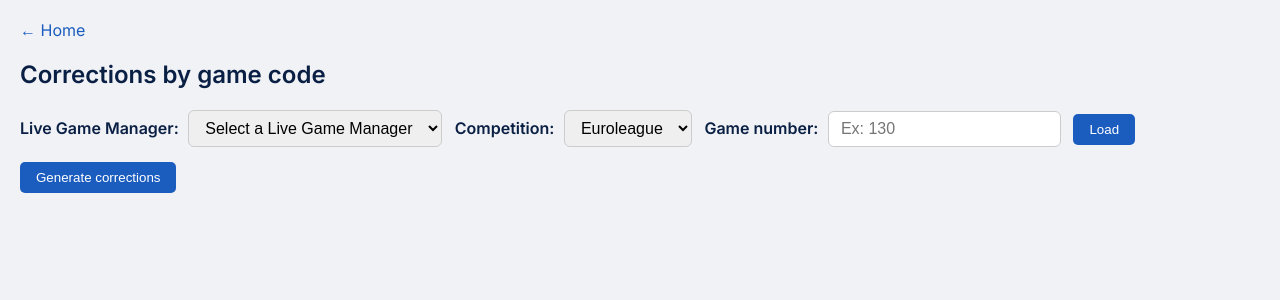
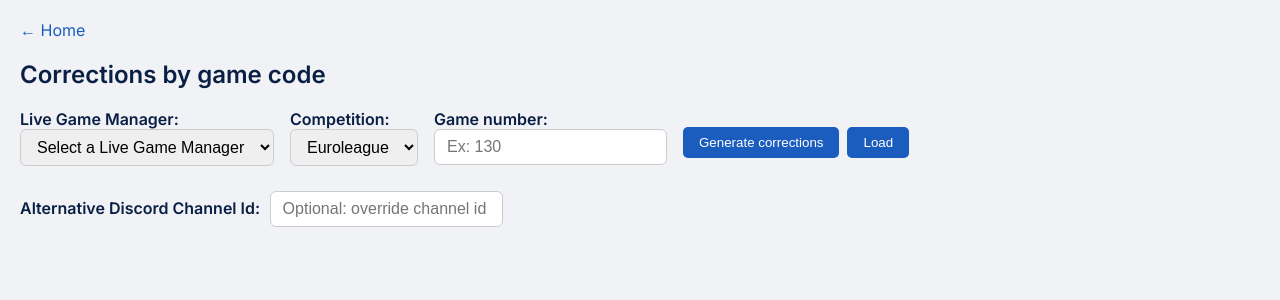
Before and after one commit to elvepo029/reports-automation, a Flask app: page /report-generator in a window 1280 px wide. Shown: the top 300 px of the page. Run offline with Flask 3, Linux system fonts and the light colour scheme; data comes from the database, SQL or seed files in the repository; both versions use the stored data as it was after the commit.

Commit message:
changing the way to process corrections and adding alternative discord channel id

```diff
--- a/app.py
+++ b/app.py
@@ -316,7 +316,13 @@ def api_logistics_counts():
 @app.route("/run-correction", methods=["POST"])
 def run_correction_route():
     try:
-        runCorrectionsProcessor()
+        data = request.get_json(silent=True) or {}
+        game_code = data.get("game_code")
+        alt_channel_id = data.get("alternative_channel_id")
+        if not game_code:
+            return jsonify({"status": "error", "message": "game_code is required"}), 400
+        # Positional args to be compatible with current runCorrectionsProcessor signature
+        runCorrectionsProcessor(game_code, alt_channel_id)
         return jsonify({"status": "ok"})
     except Exception as e:
         return jsonify({"status": "error", "message": str(e)}), 500
--- a/templates/report_generator.html
+++ b/templates/report_generator.html
@@ -51,6 +51,22 @@
   button {
     background: #1B5DBF; color: white; border: none; padding: 8px 16px;
     border-radius: 5px; cursor: pointer; transition: background 0.2s; margin-top: 5px;
+  }
+  /* Align header controls nicely in first row */
+  .top-controls {
+    display: flex;
+    flex-wrap: wrap;
+    align-items: center;
+    gap: 8px;
+  }
+  .top-controls > div {
+    display: flex;
+    flex-direction: column;
+    justify-content: center;
+  }
+  .top-controls button {
+    margin-top: 0;
+    align-self: center;
   }
   button:hover { background: #3A7DD3; }
   #status { font-weight: bold; margin-left: 10px; }
@@ -165,26 +181,44 @@
 <h2>Corrections by game code</h2>
 
 <!-- Live Game Manager, competition and game number selection -->
+<div class="field-group top-controls">
+  <div>
     <label>Live Game Manager:</label>
     <select id="live_game_manager_select">
       <option value="">Loading...</option>
     </select>
+  </div>
 
+  <div>
     <label>Competition:</label>
     <select id="competition">
       <option value="E">Euroleague</option>
       <option value="U">Eurocup</option>
     </select>
+  </div>
 
+  <div>
     <label>Game number:</label>
     <input id="match_num" placeholder="Ex: 130">
+  </div>
 
-<button onclick="loadData()">Load</button>
-<span id="status"></span>
-
+  <div>
     <button id="run-correction-btn" onclick="runCorrection()">
       Generate corrections
     </button>
+  </div>
+
+  <div>
+    <button onclick="loadData()">Load</button>
+  </div>
+
+  <span id="status"></span>
+</div>
+
+<div class="field-group">
+  <label>Alternative Discord Channel Id:</label>
+  <input id="alt_discord_channel_id" placeholder="Optional: override channel id">
+</div>
 
 <!-- Taula correccions -->
 <table id="table"></table>
@@ -888,7 +922,25 @@ function runCorrection() {
   btn.disabled = true;
   btn.innerText = "Running...";
 
-  fetch("/run-correction", { method: "POST" })
+  const comp = document.getElementById("competition").value;
+  const num = document.getElementById("match_num").value.trim();
+  if (!comp || !num) {
+    alert("Select a competition and enter the game number before generating corrections.");
+    btn.disabled = false;
+    btn.innerText = "Generate corrections";
+    return;
+  }
+  const gameCode = `${comp}2025_${num}`;
+  const altChannelId = (document.getElementById("alt_discord_channel_id")?.value || "").trim();
+
+  fetch("/run-correction", {
+    method: "POST",
+    headers: { "Content-Type": "application/json" },
+    body: JSON.stringify({
+      game_code: gameCode,
+      alternative_channel_id: altChannelId || null,
+    })
+  })
     .then(r => r.json())
     .then(res => {
       if (res.status === "ok") {
```
Also changed, not shown: correctionToReport.py (+4 -22 lines), dades.db. Lines whose indentation alone changed are shown as unchanged.
